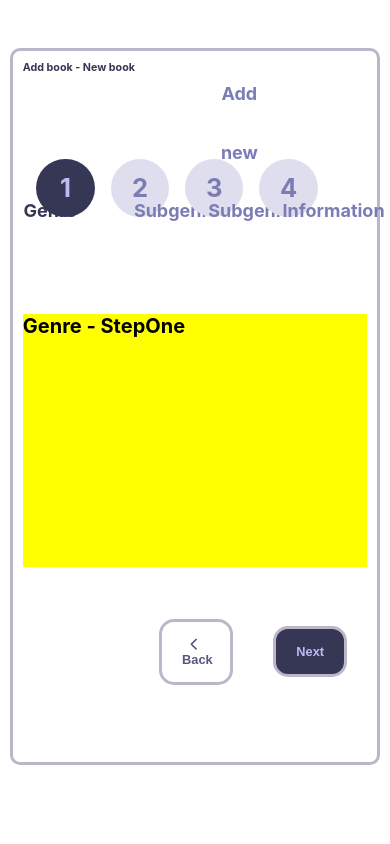
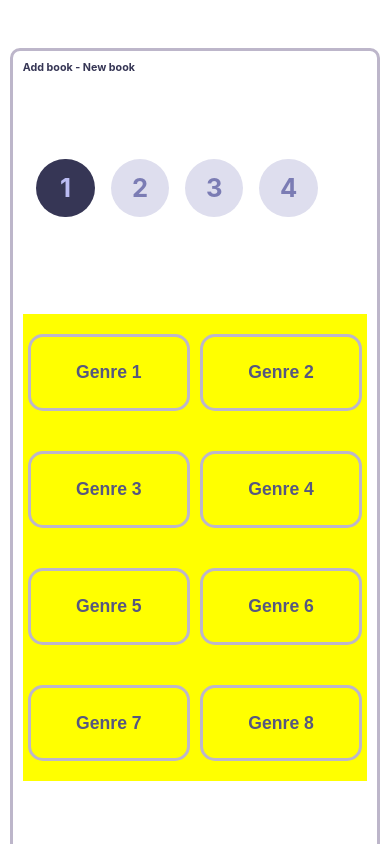
Before and after one commit to tatjama/vortex-app, a React (Create React App) app: page / in a window 390 px wide. Shown: the top 844 px of the page. Built offline with nearby package versions, Linux system fonts and the light colour scheme.

Commit message:
Create Genre page

```diff
--- a/src/components/button/Button.jsx
+++ b/src/components/button/Button.jsx
@@ -2,7 +2,13 @@ import classes from './Button.module.css';
 
 const Button = (props) => {
     return(
-        <button className={props.styleDescription}>{props.children}{props.text}</button>
+        <button
+            className={props.styleDescription}
+            onClick = {props.handleChooseGenre}
+            id = {props.id}
+            >
+                {props.children}{props.text}
+        </button>
     )
 }
 
--- a/src/components/layout/Footer.jsx
+++ b/src/components/layout/Footer.jsx
@@ -6,8 +6,8 @@ const Footer = () => {
 
     return (
         <footer className={classes.footer}>
-            <Button styleDescription = {classes.btn} text = "Back"><Chevron/> </Button>
-            <Button styleDescription = {classes.btn_active} text = "Next"/>
+            <Button styleDescription = "btn" text = "Back"><Chevron/> </Button>
+            <Button styleDescription = "btn_active" text = "Next"/>
         </footer>
     )
 }
--- a/src/components/layout/Footer.module.css
+++ b/src/components/layout/Footer.module.css
@@ -1,54 +1,6 @@
 .footer{
-    height: 20vh;
+    height: 200px;
     display: flex;
     align-items: center;
     justify-content: flex-end;
 }
-/*.footer button{
-    padding: 20px;
-    margin: 20px;
-    width: 15vw;
-    font-size: 1.6rem;
-    font-weight: bold;
-}
-.footer button i{
-    margin-right: 1rem;
-}
-*/
-.btn{
-    color: rgb(86, 87, 128);
-}
-.btn_active{
-    color: rgb(187, 188, 243);
-    background-color:rgb(54, 54, 85);
-}
-
-/*
-@media screen and (max-width: 1000px) {
-    .footer button{
-        font-size: 1rem;
-        width: 19vw;
-    }
-}
-
-@media screen and (max-width: 768px) {
-    .footer button{
-        font-size: 0.8rem;
-        padding: 15px 20px;
-    }
-    .footer button i{
-        margin-right:0.2rem;
-    }
-}
-
-@media screen and (max-width: 500px) {
-    .footer button{
-        width: 25vw;
-        font-size: 0.65rem;
-        padding: 15px 20px ;
-        margin: 10px;
-    }
-    .footer button i{
-        margin-right:0.2rem;
-    }
-}*/
--- a/src/components/layout/Layout.module.css
+++ b/src/components/layout/Layout.module.css
@@ -1,7 +1,10 @@
 .container {
     margin: 3rem auto;
     width: 90vw;
-    height: 85vh;
+    min-height: 85vh;
+    display: flex;
+    flex-direction: column;
+    justify-content: space-between;
     padding: 20px;
     border: 3px solid rgb(189, 182, 202);
     border-radius:10px;
@@ -13,7 +16,10 @@
 
 .main{
     background-color: yellow;
-    height: 30vh;
+    height: 100%;
+}
+.main button{
+    padding: 30px;
 }
 
 @media screen and (max-width:1000px) {
@@ -23,3 +29,8 @@
     }
 
 }
+@media screen and (max-width:800px) {
+    .main button{
+        padding: 25px;
+    }
+}
--- a/src/components/layout/Navigation.module.css
+++ b/src/components/layout/Navigation.module.css
@@ -42,21 +42,16 @@
 .span{
     position: absolute;
     bottom: -6vw;
-    left: 8vw;
-    font-size: large;
+    left: 7vw;
+    font-size: medium;
     display: block;
-    width: 16vw;
-    /*position: absolute;
-    bottom: -20px;
-    left: 13vw;
-    text-align: center;*/
+    width: 17vw;
+    letter-spacing: -0.5px;
 }
 .navigation li:first-child .span{
-    left: -4.5vw;
+    left: -5vw;
 }
-.active.span{
-    color: green;
-}
+
 @media screen and (max-width: 1000px){
     .navigation a{
         width: 11vw;
@@ -71,6 +66,15 @@
         display: inline-block;
         margin: 8px;
     }
+    .span{
+        bottom: -9vw;
+        left: 0.5vw;
+        width: 27vw;
+        font-size: small;
+    }
+    .navigation li:first-child .span{
+        left: -8.5vw;
+    }
 }
 
 @media screen and (max-width:500px) {
@@ -83,4 +87,7 @@
         width: 0px;
         margin: 4px;
     }
+    .span{
+        display: none;
+    }
 }
--- a/src/index.css
+++ b/src/index.css
@@ -16,11 +16,11 @@ body {
 }
 button{
   padding: 20px;
-  margin: 20px;
-  width: 15vw;
+  margin: 20px 1.5%;
+  width: 22%;
   font-size: 1.6rem;
+  line-height: 1.6rem;
   font-weight: bold;
-
   cursor: pointer;
   background-color: transparent;
   color:rgb(86, 87, 128);
@@ -37,28 +37,25 @@ i{
   margin-right: 1rem;
 }
 
+.btn{
+  color: rgb(86, 87, 128);
+}
+.btn_active{
+  color: rgb(187, 188, 243);
+  background-color:rgb(54, 54, 85);
+}
 .active span{
   color: rgb(54, 54, 85);
 }
 h2{
   color: rgb(54, 54, 85);
 }
-code {
-  font-family: source-code-pro, Menlo, Monaco, Consolas, 'Courier New',
-    monospace;
-}
 
-@media screen and (max-width: 1000px) {
-  button{
-      font-size: 1rem;
-      width: 19vw;
-  }
-}
-
-@media screen and (max-width: 768px) {
+@media screen and (max-width: 800px) {
    button{
-      font-size: 0.8rem;
-      padding: 15px 20px;
+      width: 30%;
+      font-size: 1.3rem;
+      line-height: 1.3rem;
   }
   i{
       margin-right:0.2rem;
@@ -66,13 +63,8 @@ code {
 }
 
 @media screen and (max-width: 500px) {
-  .footer button{
-      width: 25vw;
-      font-size: 0.65rem;
-      padding: 15px 20px ;
-      margin: 10px;
-  }
-  .footer button i{
-      margin-right:0.2rem;
+  button{
+    width: 47%;
+    font-size: 1.1rem;
   }
 }
--- a/src/pages/genre/Genre.jsx
+++ b/src/pages/genre/Genre.jsx
@@ -1,8 +1,35 @@
+import { useState } from 'react';
+import classes from './Genre.module.css';
+
+import Button from '../../components/button/Button';
+
 const Genre = () => {
+
+    const [styleDescription, setStyleDescription] = useState('btn');
+    const [activeButton, setActiveButton] = useState(null);
+    const handleChooseGenre = (id) => {
+        console.log('clicked' + id)
+        //setStyleDescription('btn_active');
+        setActiveButton(id);
+    }
+
+    const arrayOfButtons = ['Genre 1', 'Genre 2', 'Genre 3', 'Genre 4', 'Genre 5', 'Genre 6',
+    'Genre 7', 'Genre 8',]
+
     return(
-        <div>
-            <h1>Genre - StepOne</h1>
-        </div>
+        <>
+            {
+                arrayOfButtons.map((button, index) => {
+                    return <Button
+                                styleDescription = { (activeButton === index)? 'btn_active': "btn"}
+                                handleChooseGenre = {() => handleChooseGenre(index)}
+                                text = {button}
+                                id = {index}
+                                key = {index}
+                            />
+                })
+            }
+        </>
     )
 }
 
```
